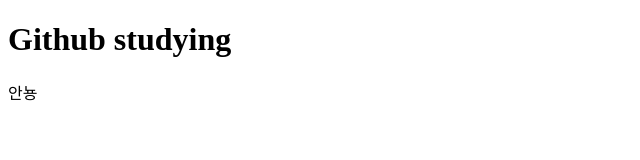
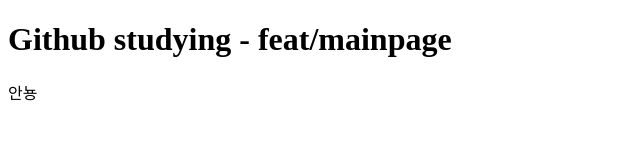
Before and after one commit to hosinozzz/gitstudying, a plain HTML site: page index.html in a window 1280 px wide. Shown: the whole page, without its empty margins (0-640 px from the left). Drawn offline with Linux system fonts and the light colour scheme.

Commit message:
메인페이지 수정 feat

```diff
--- a/index.html
+++ b/index.html
@@ -6,7 +6,7 @@
     <title>Document</title>
 </head>
 <body>
-    <h1>Github studying</h1>
+    <h1>Github studying - feat/mainpage</h1>
     <div>안뇽</div>
 </body>
 </html>
```
